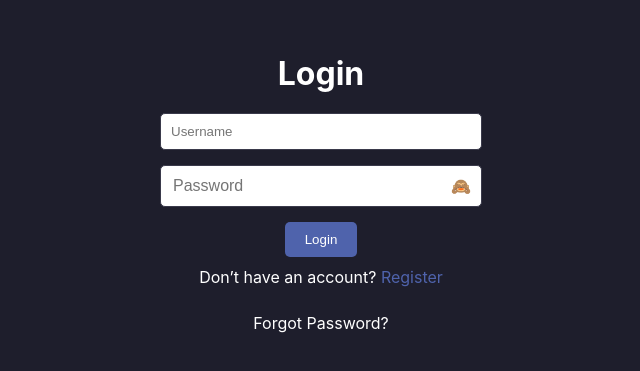
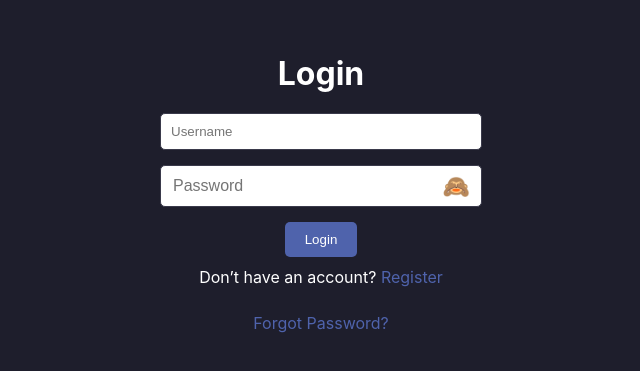
Before and after one commit to JIshanRandika/CallYourDriver_WebApp, a React (Create React App) app: page / in a window 1280 px wide. Shown: the part 209-580 px from the top of the page, without its empty margins (319-959 px from the left). Built offline with nearby package versions, Linux system fonts and the light colour scheme.

Commit message:
Hide password icon

```diff
--- a/src/pages/LoginPage.jsx
+++ b/src/pages/LoginPage.jsx
@@ -43,12 +43,13 @@ function LoginPage() {
       />
       <div style={styles.input}>
         <input
-          type={showPassword ? 'text' : 'password'}
+          type="password"
           placeholder="Password"
           value={password}
           onChange={(e) => setPassword(e.target.value)}
           style={styles.passwordInput}
         />
+
         <span
           onClick={() => setShowPassword(!showPassword)}
           style={styles.eyeIcon}
@@ -63,7 +64,7 @@ function LoginPage() {
         Don’t have an account? <span style={styles.linkText}>Register</span>
       </p>
       <p style={styles.link} onClick={() => navigate('/forgot-password')}>
-        Forgot Password?
+        <span style={styles.linkText}>Forgot Password?</span>
       </p>
     </div>
   );
@@ -100,9 +101,11 @@ const styles = {
     backgroundColor: 'transparent',
   },
   eyeIcon: {
+    position: 'absolute',
+    right: '11px',
     cursor: 'pointer',
-    marginLeft: '10px',
     color: '#3A3A4B',
+    fontSize: '22px',
   },
   button: {
     backgroundColor: '#4F63AC',
--- a/src/pages/RegisterPage.jsx
+++ b/src/pages/RegisterPage.jsx
@@ -111,6 +111,7 @@ const styles = {
     right: '10px',
     cursor: 'pointer',
     color: '#3A3A4B',
+    fontSize: '22px',
   },
   button: {
     backgroundColor: '#4F63AC',
```
